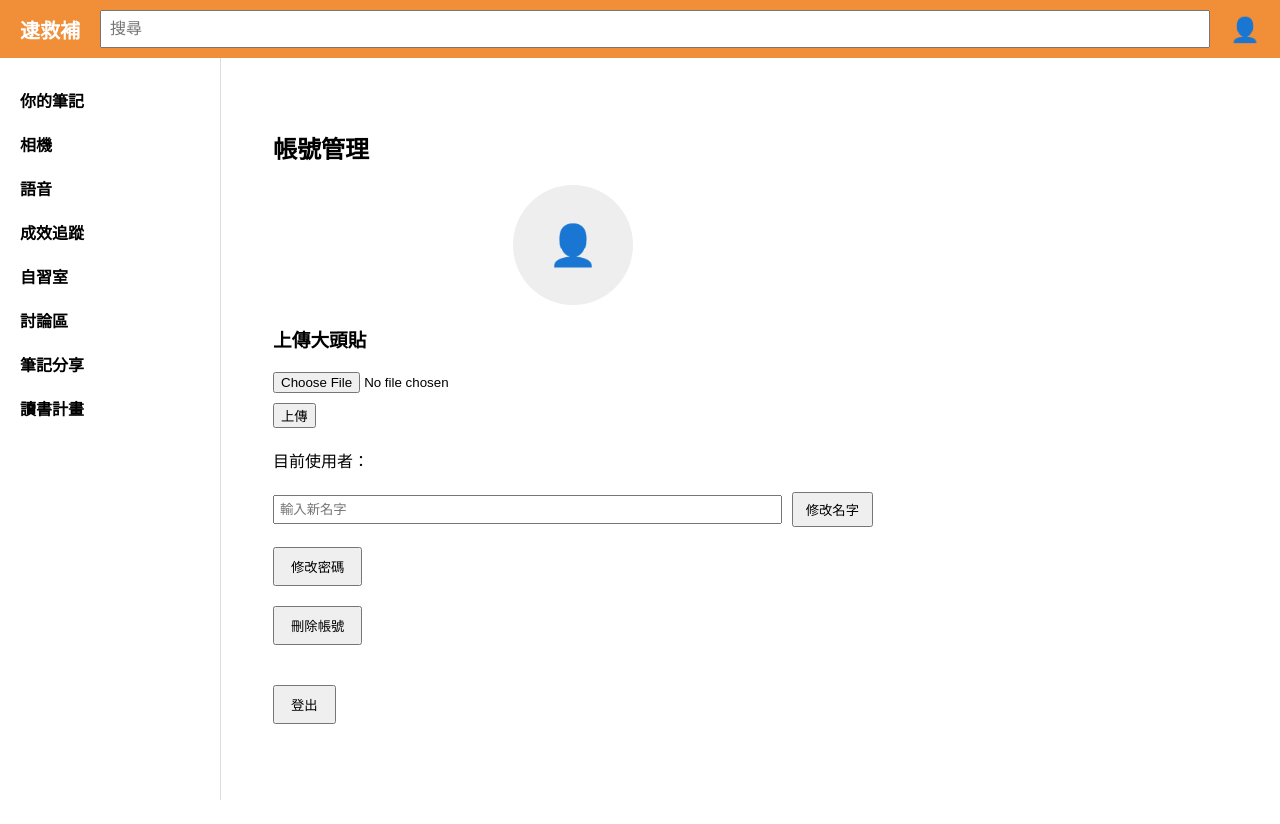
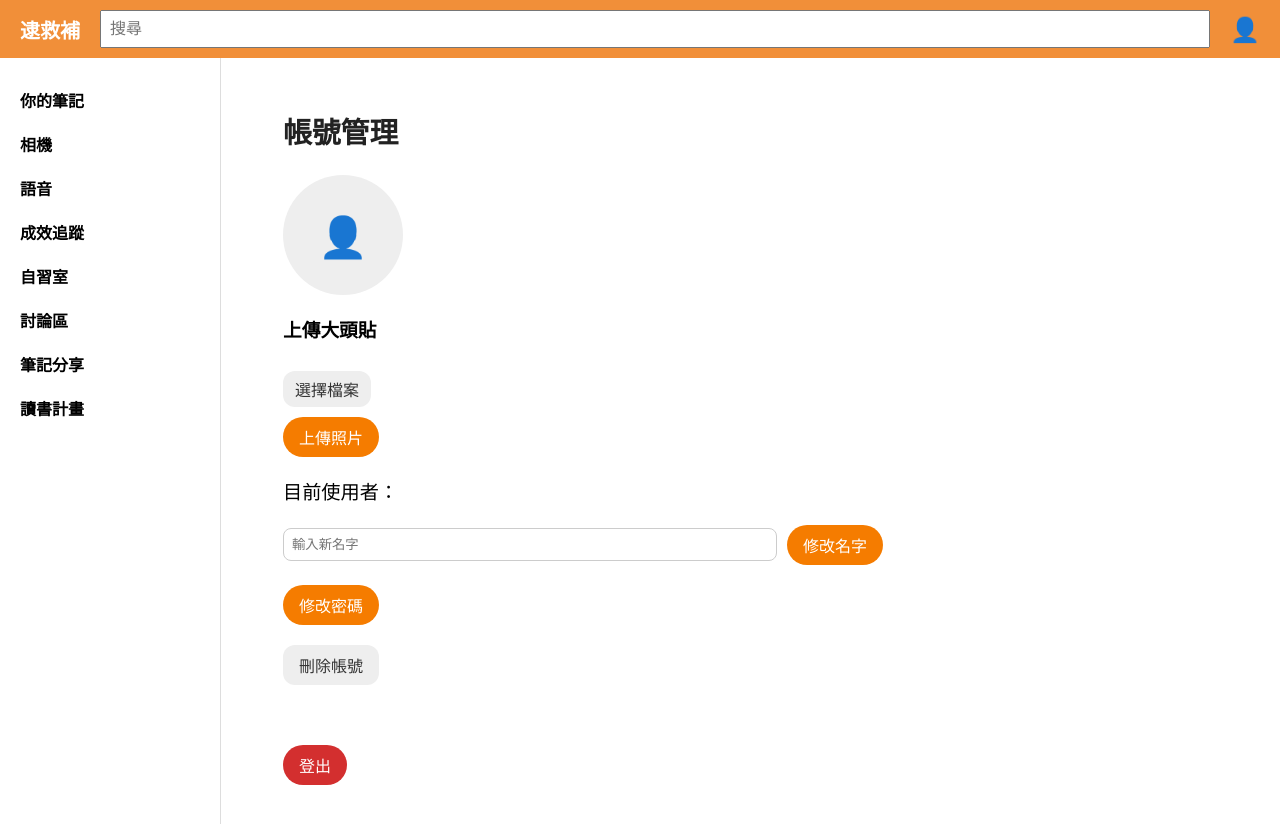
Before and after one commit to sgu731/school_frontend, a React (Create React App) app: page /profile in a window 1280 px wide. Shown: the top 824 px of the page. Before the commit the page ends 800 px from the top, so only its background shows below. Built offline with nearby package versions, Linux system fonts and the light colour scheme.

Commit message:
更新帳號管理頁面CSS檔案和加上時間篩選

```diff
--- a/package.json
+++ b/package.json
@@ -8,8 +8,10 @@
     "@testing-library/jest-dom": "^6.6.3",
     "@testing-library/react": "^16.2.0",
     "@testing-library/user-event": "^13.5.0",
-    "axios": "^1.8.4",
+    "axios": "^1.9.0",
     "date-fns": "^4.1.0",
+    "express-fileupload": "^1.5.1",
+    "form-data": "^4.0.2",
     "framer-motion": "^12.7.2",
     "lucide-react": "^0.488.0",
     "multer": "^1.4.5-lts.2",
--- a/src/components/account/ChangePasswordForm.js
+++ b/src/components/account/ChangePasswordForm.js
@@ -11,18 +11,36 @@ export default function ChangePasswordModal({ onClose }) {
       headers: { 'Content-Type':'application/json', Authorization:`Bearer ${token}` },
       body: JSON.stringify({ oldPassword: oldPw, newPassword: newPw })
     });
-    if (res.ok) { alert('修改成功'); onClose(); }
-    else alert('修改失敗');
+    if (res.ok) {
+      alert('修改成功');
+      onClose();
+    } else {
+      alert('修改失敗');
+    }
   };
 
   return (
-    <div className="modal">
-      <div className="modal-content">
+    <div className="member-modal">
+      <div className="member-card">
         <h3>修改密碼</h3>
-        <input type="password" placeholder="舊密碼" value={oldPw} onChange={e=>setOldPw(e.target.value)} />
-        <input type="password" placeholder="新密碼" value={newPw} onChange={e=>setNewPw(e.target.value)} />
-        <button onClick={handleSubmit}>送出</button>
-        <button onClick={onClose}>取消</button>
+        <input
+          type="password"
+          placeholder="舊密碼"
+          value={oldPw}
+          onChange={e => setOldPw(e.target.value)}
+          style={{ width: '100%', padding: '8px', marginBottom: '10px', borderRadius: '8px', border: '1px solid #ccc' }}
+        />
+        <input
+          type="password"
+          placeholder="新密碼"
+          value={newPw}
+          onChange={e => setNewPw(e.target.value)}
+          style={{ width: '100%', padding: '8px', marginBottom: '20px', borderRadius: '8px', border: '1px solid #ccc' }}
+        />
+        <div style={{ display: 'flex', justifyContent: 'space-between' }}>
+          <button onClick={handleSubmit} className="primary-btn" style={{ flex: 1, marginRight: '10px' }}>送出</button>
+          <button onClick={onClose} className="secondary-btn" style={{ flex: 1 }}>取消</button>
+        </div>
       </div>
     </div>
   );
--- a/src/components/account/UpdateNameModal.js
+++ b/src/components/account/UpdateNameModal.js
@@ -1,4 +1,3 @@
-// src/components/account/UpdateName.js
 import React, { useState } from 'react';
 
 export default function UpdateName({ setUser }) {
@@ -47,16 +46,17 @@ export default function UpdateName({ setUser }) {
   return (
     <div style={{ marginBottom: '20px' }}>
       <h3>修改名字</h3>
+      <div className="input-group">
         <input
           type="text"
           placeholder="輸入新名字"
           value={newName}
           onChange={(e) => setNewName(e.target.value)}
-        style={{ padding: '5px', marginRight: '10px' }}
         />
-      <button onClick={handleUpdateName} disabled={loading}>
+        <button onClick={handleUpdateName} disabled={loading} className="primary-btn">
           {loading ? '修改中...' : '送出'}
         </button>
       </div>
+    </div>
   );
 }
--- a/src/components/account/UploadAvatar.js
+++ b/src/components/account/UploadAvatar.js
@@ -1,10 +1,9 @@
-// src/components/account/UploadAvatar.js
-
-import React, { useState } from 'react';
+import React, { useState, useRef } from 'react';
 
 export default function UploadAvatar({ user, setUser }) {
   const [preview, setPreview] = useState(user?.avatar || '');
   const [file, setFile] = useState(null);
+  const fileInputRef = useRef(null);
 
   const handleFileChange = (e) => {
     const selectedFile = e.target.files[0];
@@ -48,18 +47,33 @@ export default function UploadAvatar({ user, setUser }) {
   };
 
   return (
-    <div style={{ margin: '20px 0' }}>
+    <div className="upload-section">
       <h3>上傳大頭貼</h3>
+
       {preview && (
         <div style={{ marginBottom: '10px' }}>
           <img src={preview} alt="預覽" style={{ width: '120px', height: '120px', objectFit: 'cover', borderRadius: '50%' }} />
         </div>
       )}
 
-      <input type="file" accept="image/*" onChange={handleFileChange} />
+      {/* 隱藏的檔案input */}
+      <input
+        type="file"
+        accept="image/*"
+        ref={fileInputRef}
+        onChange={handleFileChange}
+        style={{ display: 'none' }}
+      />
+
+      {/* 用label做漂亮按鈕 */}
+      <label className="select-file-btn" onClick={() => fileInputRef.current.click()}>
+        選擇檔案
+      </label>
 
       <div style={{ marginTop: '10px' }}>
-        <button onClick={handleUpload}>上傳</button>
+        <button onClick={handleUpload} className="upload-btn">
+          上傳照片
+        </button>
       </div>
     </div>
   );
--- /dev/null
+++ b/src/pages/UserProfilePage.css
@@ -0,0 +1,166 @@
+.worker-profile-container {
+    padding: 32px;
+    max-width: 600px;
+    margin-left: 10px;
+    font-family: 'Segoe UI', sans-serif;
+}
+
+.worker-title {
+    margin-top: 0;
+    font-size: 1.8rem;
+    font-weight: bold;
+    color: #222;
+    margin-bottom: 1.5rem;
+}
+
+.worker-avatar {
+    width: 120px;
+    height: 120px;
+    border-radius: 50%;
+    object-fit: cover;
+    border: 2px solid #ccc;
+    margin-bottom: 20px;
+    display: block;
+}
+
+.worker-avatar-placeholder {
+    width: 120px;
+    height: 120px;
+    border-radius: 50%;
+    background-color: #eee;
+    display: flex;
+    align-items: center;
+    justify-content: center;
+    font-size: 40px;
+    color: #aaa;
+    margin-bottom: 20px;
+}
+
+.worker-name {
+    font-size: 1.2rem;
+    margin-bottom: 20px;
+}
+
+.input-group {
+    display: flex;
+    align-items: center;
+    margin-bottom: 20px;
+}
+
+.input-group input {
+    flex: 1;
+    padding: 8px;
+    border-radius: 8px;
+    border: 1px solid #ccc;
+    margin-right: 10px;
+}
+
+.primary-btn, .secondary-btn, .upload-btn, .logout-btn {
+    padding: 8px 16px;
+    border: none;
+    border-radius: 20px;
+    cursor: pointer;
+    transition: background-color 0.2s ease;
+    font-size: 1rem;
+}
+
+.primary-btn {
+    background-color: #f57c00;
+    color: white;
+}
+
+.primary-btn:hover {
+    background-color: #ef6c00;
+}
+
+.secondary-btn {
+    background-color: #eeeeee;
+    color: #333;
+    border-radius: 12px;
+}
+
+.secondary-btn:hover {
+    background-color: #dcdcdc;
+}
+
+.upload-section {
+    margin-bottom: 20px;
+}
+
+.upload-btn {
+    background-color: #f57c00;
+    color: white;
+}
+
+.upload-btn:hover {
+    background-color: #ef6c00;
+}
+
+.select-file-btn {
+    margin-top: 10px;
+}
+
+.section {
+    margin: 20px 0;
+}
+
+.logout-btn {
+    margin-top: 40px;
+    background-color: #d32f2f;
+    color: white;
+}
+
+.logout-btn:hover {
+    background-color: #b71c1c;
+}
+
+.modal {
+    position: fixed;
+    top: 0;
+    left: 0;
+    width: 100%;
+    height: 100%;
+    background: rgba(0, 0, 0, 0.4);
+    display: flex;
+    align-items: center;
+    justify-content: center;
+    z-index: 1000;
+}
+
+.modal-content {
+    background: #fff;
+    padding: 2rem;
+    border-radius: 16px;
+    width: 90%;
+    max-width: 400px;
+    box-shadow: 0 5px 15px rgba(0, 0, 0, 0.2);
+}
+
+.modal-content h3 {
+    margin-top: 0;
+    margin-bottom: 1.5rem;
+}
+
+.modal-content input {
+    width: 100%;
+    padding: 8px;
+    border-radius: 8px;
+    border: 1px solid #ccc;
+    margin-bottom: 15px;
+}
+
+.select-file-btn {
+    display: inline-block;
+    background-color: #eeeeee;
+    color: #333;
+    padding: 6px 12px;
+    border-radius: 12px;
+    cursor: pointer;
+    margin-right: 10px;
+    transition: background-color 0.2s ease;
+    font-size: 1rem;
+    text-align: center;
+}
+.select-file-btn:hover {
+    background-color: #dcdcdc;
+}
--- a/src/pages/UserProfilePage.js
+++ b/src/pages/UserProfilePage.js
@@ -1,4 +1,5 @@
 import React, { useState } from 'react';
+import './UserProfilePage.css';
 import { useNavigate } from 'react-router-dom';
 import ChangePasswordModal from '../components/account/ChangePasswordForm';
 import UploadAvatar from '../components/account/UploadAvatar';
@@ -10,7 +11,7 @@ export default function UserProfile({ user, setUser, setIsLoggedIn }) {
 
   const handleUpdateName = async () => {
     if (!newName.trim()) {
-      alert('輸入新名字');
+      alert('請輸入新名字');
       return;
     }
 
@@ -22,7 +23,7 @@ export default function UserProfile({ user, setUser, setIsLoggedIn }) {
 
     const res = await fetch('http://localhost:5000/profile', {
       method: 'PATCH',
-      headers: { 'Content-Type':'application/json', Authorization:`Bearer ${token}` },
+      headers: { 'Content-Type': 'application/json', Authorization: `Bearer ${token}` },
       body: JSON.stringify({ name: newName })
     });
 
@@ -43,83 +44,59 @@ export default function UserProfile({ user, setUser, setIsLoggedIn }) {
   };
 
   return (
-    <div style={{ padding: '32px', maxWidth: '600px' }}>
-      <h2>帳號管理</h2>
-      <div style={{ marginBottom: '20px', textAlign: 'center' }}>
+    <div className="worker-profile-container">
+      <h2 className="worker-title">帳號管理</h2>
+
+      {/* 大頭貼 */}
+      <div>
         {user?.avatar ? (
           <img
             src={`http://localhost:5000${user.avatar}`}
-            alt=""
-            style={{
-              width: '120px',
-              height: '120px',
-              borderRadius: '50%',
-              objectFit: 'cover',
-              border: '2px solid #ccc'
-            }}
+            alt="Avatar"
+            className="worker-avatar"
           />
         ) : (
-          <div style={{
-            width: '120px',
-            height: '120px',
-            borderRadius: '50%',
-            backgroundColor: '#eee',
-            display: 'flex',
-            alignItems: 'center',
-            justifyContent: 'center',
-            fontSize: '40px',
-            color: '#aaa',
-            margin: '0 auto'
-          }}>
-            👤
-          </div>
+          <div className="worker-avatar-placeholder">👤</div>
         )}
       </div>
 
+      {/* 上傳新頭像 */}
       <UploadAvatar user={user} setUser={setUser} />
 
-      <p>目前使用者：{user?.name}</p>
+      {/* 顯示名字 */}
+      <p className="worker-name">目前使用者：{user?.name}</p>
 
       {/* 修改名字 */}
-      <div style={{ margin: '20px 0', display: 'flex', alignItems: 'center' }}>
+      <div className="input-group">
         <input
           type="text"
           placeholder="輸入新名字"
           value={newName}
           onChange={(e) => setNewName(e.target.value)}
-          style={{ padding: '5px', marginRight: '10px', flex: '1' }}
         />
-        <button onClick={handleUpdateName} style={{ padding: '6px 12px' }}>
+        <button onClick={handleUpdateName} className="primary-btn">
           修改名字
         </button>
       </div>
 
       {/* 修改密碼 */}
-      <div style={{ margin: '20px 0' }}>
-        <button
-            onClick={() => setShowChangePassword(true)} style={{ padding: '8px 16px' }}>
-        修改密碼
+      <div className="section">
+        <button onClick={() => setShowChangePassword(true)} className="primary-btn">
+          修改密碼
         </button>
       </div>
-      {showChangePassword && (<ChangePasswordModal onClose={() => setShowChangePassword(false)} />)}
+      {showChangePassword && <ChangePasswordModal onClose={() => setShowChangePassword(false)} />}
 
-      {/* 刪除帳號 */}
-      <div style={{ margin: '20px 0' }}>
-        <button
-          onClick={() => alert('刪除帳號（待做）')} style={{ padding: '8px 16px' }}>
+      {/* 刪除帳號（待做） */}
+      <div className="section">
+        <button onClick={() => alert('刪除帳號（待做）')} className="secondary-btn">
           刪除帳號
         </button>
       </div>
 
       {/* 登出 */}
-      <div style={{ marginTop: '40px' }}>
-        <button
-          onClick={handleLogout}
-          style={{
-            padding: '8px 16px',
-            cursor: 'pointer',
-          }}
-        >
+      <div className="section">
+        <button onClick={handleLogout} className="logout-btn">
           登出
         </button>
       </div>
```
Also changed, not shown: src/pages/PlanPage.js (+36 -6 lines), src/pages/TrackerPage.js (+68 -9 lines), 1 other file (tests, documents, lock files or other folders). Lines whose indentation alone changed are shown as unchanged.
